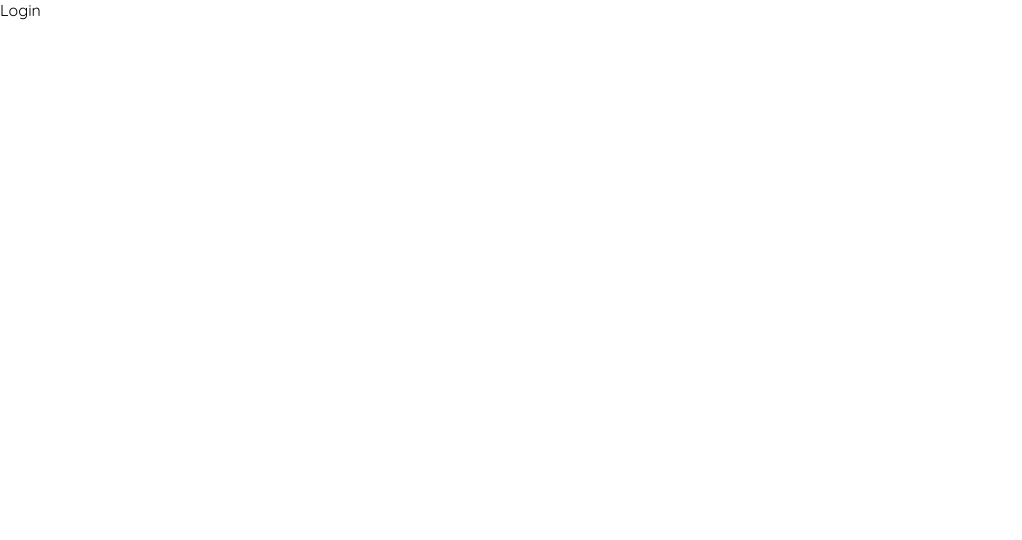
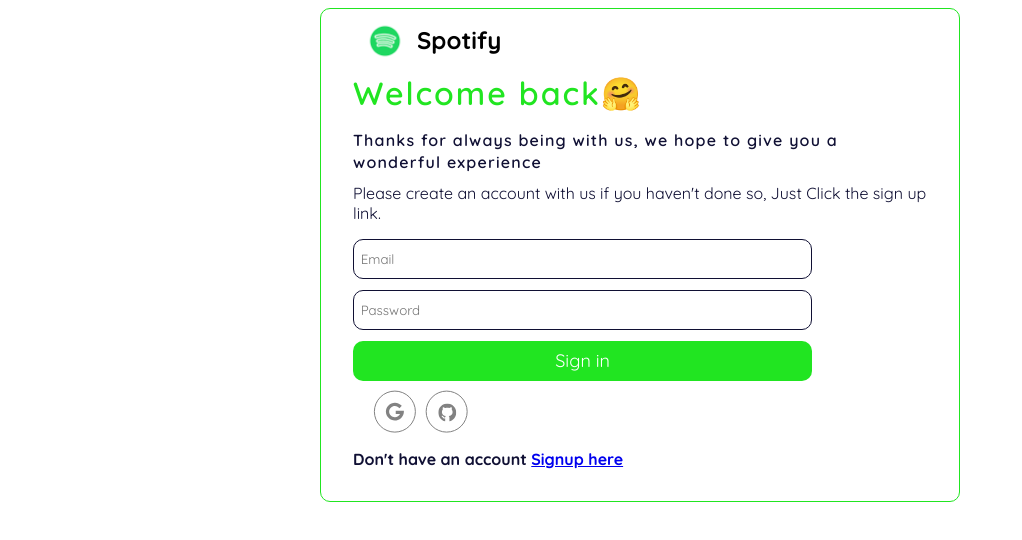
Before and after one commit to EjiroOsiephri/Spotify-musica-app, a React (Vite) app in the folder vite-project/: page /login in a window 1280 px wide. Shown: the top 540 px of the page, without its empty margins (0-1022 px from the left). Built offline with nearby package versions, Linux system fonts and the light colour scheme; no server answers.

Commit message:
Finished login and sigin page

```diff
--- a/vite-project/src/Firebase/AuthFirebase.jsx
+++ b/vite-project/src/Firebase/AuthFirebase.jsx
@@ -2,14 +2,13 @@
 import { getAuth, GoogleAuthProvider } from "firebase/auth"
 
 const firebaseConfig = {
-   apiKey: process.env.REACT_APP_FIREBASE_API_KEY,
-   authDomain: process.env.REACT_APP_FIREBASE_AUTH_DOMAIN,
-   projectId: process.env.REACT_APP_FIREBASE_PROJECT_ID,
-   storageBucket: process.env.REACT_APP_FIREBASE_STORAGE_BUCKET,
-   messagingSenderId: process.env.REACT_APP_FIREBASE_MESSAGING_SENDER_ID,
-   appId: process.env.REACT_APP_FIREBASE_APP_ID
+   apiKey: import.meta.env.VITE_FIREBASE_API_KEY,
+   authDomain: import.meta.env.VITE_FIREBASE_AUTH_DOMAIN,
+   projectId: import.meta.env.VITE_FIREBASE_PROJECT_ID,
+   storageBucket: import.meta.env.VITE_FIREBASE_STORAGE_BUCKET,
+   messagingSenderId: import.meta.env.VITE_FIREBASE_MESSAGING_SENDER_ID,
+   appId: import.meta.env.VITE_FIREBASE_APP_ID
 };
-
 
 const app = initializeApp(firebaseConfig);
 export const auth = getAuth(app)
--- a/vite-project/src/Routes/Login.jsx
+++ b/vite-project/src/Routes/Login.jsx
@@ -1,9 +1,71 @@
 import React from 'react'
+import Styled from "../Sass/Signin.module.scss"
+import Logo from "../images/download12.png"
+import Google from "../images/Google.svg"
+import Github from "../images/Gihub.svg"
+import { useState } from 'react'
+import { auth, googleAuth } from "../Firebase/AuthFirebase"
+import { signInWithEmailAndPassword, signInWithPopup } from "firebase/auth"
+import { useNavigate, Link } from 'react-router-dom'
 
-const Login = () => {
+
+const Signup = () => {
+   const [email, setEmail] = useState()
+   const [password, setPassword] = useState()
+
+   const navigate = useNavigate()
+
+   function EmailChange(e) {
+      setEmail(e.target.value)
+   }
+   function PasswordChange(e) {
+      setPassword(e.target.value)
+   }
+
+   async function Signup(e) {
+      e.preventDefault()
+      try {
+         await signInWithEmailAndPassword(auth, email, password)
+         navigate('/home')
+      } catch (error) {
+         console.log(error);
+      }
+   }
+
+   async function GoogleSignin() {
+      try {
+         await signInWithPopup(auth, googleAuth)
+         navigate('/home')
+      } catch (error) {
+         console.log(error);
+      }
+   }
+
    return (
-      <div>Login</div>
+      <form onClick={Signup} className={Styled["signup"]}>
+         <div className={Styled['logo']}>
+            <img src={Logo} alt="" />
+            <h2>Spotify</h2>
+         </div>
+         <div className={Styled["typography"]}>
+            <h1>Welcome back🤗</h1>
+            <h4>Thanks for always being with us, we hope to give you a wonderful experience</h4>
+            <p>Please create an account with us if you haven't done so,  Just Click the sign up link.</p>
+         </div>
+         <div className={Styled["input-container"]}>
+            <input className={Styled['input']} type="email" onChange={EmailChange} placeholder='Email' />
+            <input className={Styled['input']} onChange={PasswordChange} type="password" placeholder='Password' />
+         </div>
+         <div className={Styled["button-container"]}>
+            <button>Sign in</button>
+         </div>
+         <div className={Styled["other-signup-process"]}>
+            <img onClick={GoogleSignin} src={Google} alt="" />
+            <img src={Github} alt="" />
+         </div>
+         <h4 className={Styled.h4}>Don't have an account <Link to='/'>Signup here</Link></h4>
+      </form>
    )
 }
 
-export default Login
+export default Signup
--- a/vite-project/src/Routes/Signup.jsx
+++ b/vite-project/src/Routes/Signup.jsx
@@ -3,10 +3,46 @@
 import Logo from "../images/download12.png"
 import Google from "../images/Google.svg"
 import Github from "../images/Gihub.svg"
+import { useState } from 'react'
+import { auth, googleAuth } from "../Firebase/AuthFirebase"
+import { createUserWithEmailAndPassword, signInWithPopup } from "firebase/auth"
+import { useNavigate, Link } from 'react-router-dom'
+
 
 const Signup = () => {
+   const [email, setEmail] = useState()
+   const [password, setPassword] = useState()
+
+   const navigate = useNavigate()
+
+   function EmailChange(e) {
+      setEmail(e.target.value)
+   }
+   function PasswordChange(e) {
+      setPassword(e.target.value)
+   }
+
+   async function Signup(e) {
+      e.preventDefault()
+      try {
+         await createUserWithEmailAndPassword(auth, email, password)
+         navigate('/home')
+      } catch (error) {
+         console.log(error);
+      }
+   }
+
+   async function GoogleSignin() {
+      try {
+         await signInWithPopup(auth, googleAuth)
+         navigate('/home')
+      } catch (error) {
+         console.log(error);
+      }
+   }
+
    return (
-      <form className={Styled["signup"]}>
+      <form onClick={Signup} className={Styled["signup"]}>
          <div className={Styled['logo']}>
             <img src={Logo} alt="" />
             <h2>Spotify</h2>
@@ -17,16 +53,17 @@
             <p>Please create an account with us if you haven't done so.</p>
          </div>
          <div className={Styled["input-container"]}>
-            <input className={Styled['input']} type="email" placeholder='Email' />
-            <input className={Styled['input']} type="password" placeholder='Password' />
+            <input className={Styled['input']} type="email" onChange={EmailChange} placeholder='Email' />
+            <input className={Styled['input']} onChange={PasswordChange} type="password" placeholder='Password' />
          </div>
          <div className={Styled["button-container"]}>
             <button>Sign up</button>
          </div>
          <div className={Styled["other-signup-process"]}>
-            <img src={Google} alt="" />
+            <img onClick={GoogleSignin} src={Google} alt="" />
             <img src={Github} alt="" />
          </div>
+         <h4 className={Styled.h4}>Do you have an existing account if so ,<Link to='/login'>login here</Link></h4>
       </form>
    )
 }
--- a/vite-project/src/Sass/Signin.module.scss
+++ b/vite-project/src/Sass/Signin.module.scss
@@ -9,7 +9,8 @@
   margin: 0 auto;
   border: 1px solid #21e521;
   border-radius: 10px;
-  padding-left: 3rem;
+  padding-left: 2rem;
+  padding-right: 2rem;
   padding-bottom: 2rem;
   margin-top: 0.5em;
 }
@@ -67,6 +68,16 @@
 .other-signup-process img {
   margin-left: 0.6em;
 }
+.other-signup-process img:hover {
+  transform: scale(1.2);
+  border: 1px solid #21e521;
+  border-radius: 50%;
+  transition: transform 500ms ease;
+}
+.h4 {
+  margin-top: 1em;
+  color: #101034;
+}
 @media (max-width: 700px) {
   .signup {
     width: 90%;
@@ -83,6 +94,7 @@
   }
   .input {
     width: 250px;
+    font-size: 18px;
   }
   .input-container {
     margin-inline: 0.9em;
```
Also changed, not shown: 2 other files (tests, documents, lock files or other folders).
